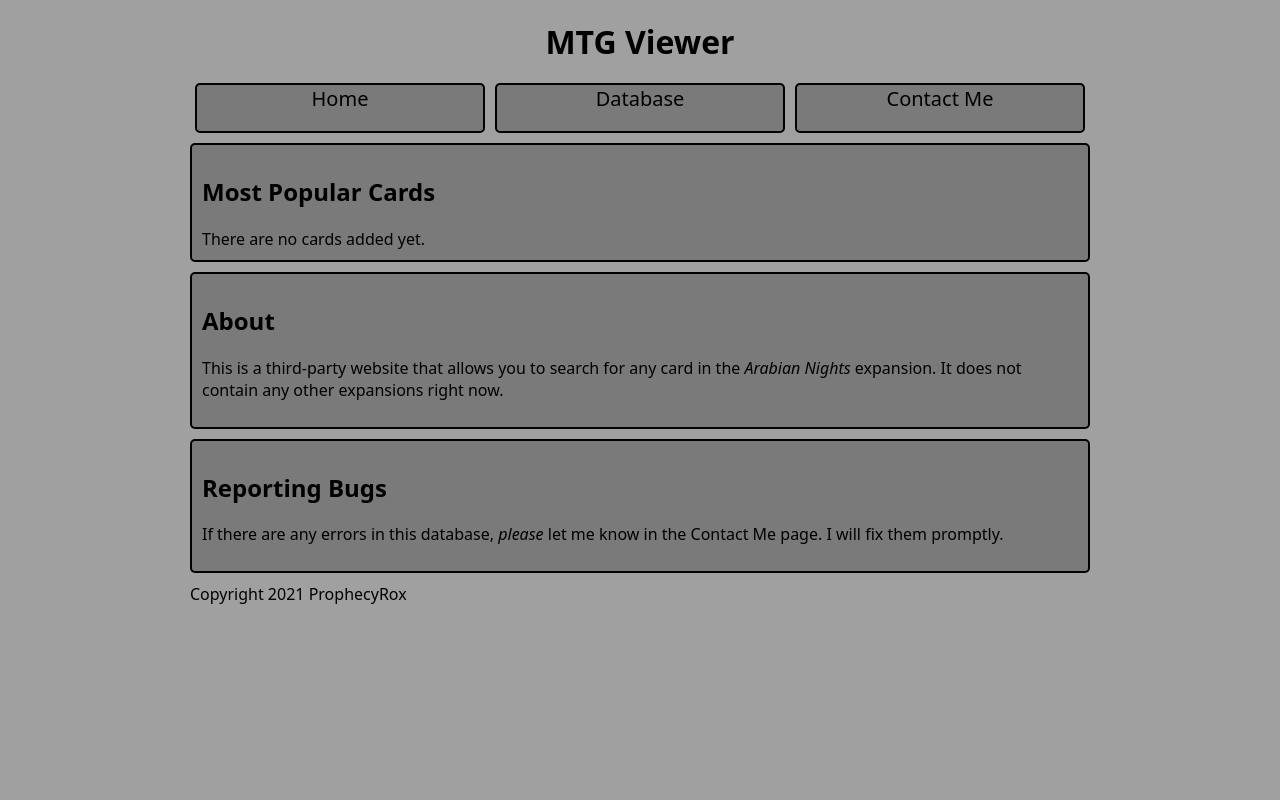
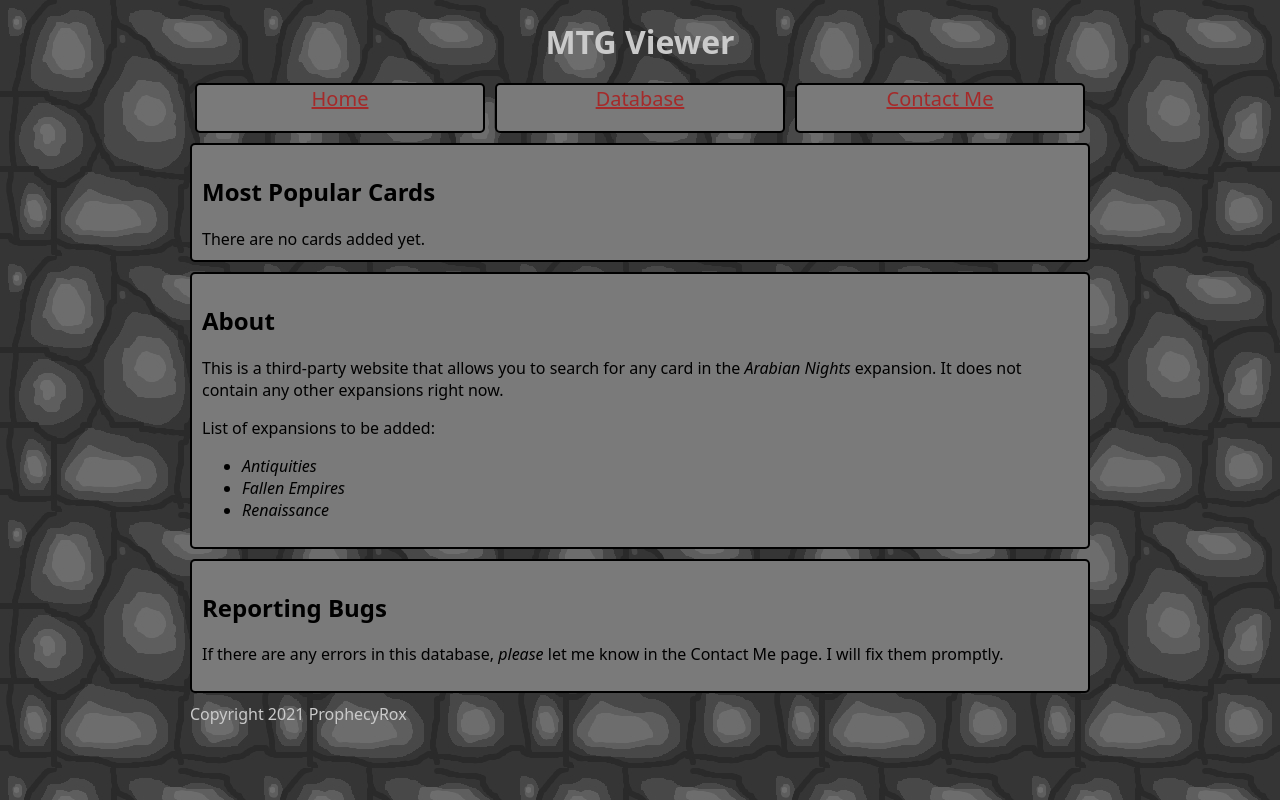
Before and after one commit to ProphecyRox/mtgcardviewer, a Django app: page /viewer/ in a window 1280 px wide. Run offline with Django 4.2, Linux system fonts and the light colour scheme; data that the repository does not hold is empty.

Commit message:
use bg texture

```diff
--- a/viewer/static/viewer/style.css
+++ b/viewer/static/viewer/style.css
@@ -6,7 +6,7 @@ body {
     width: 900px;
 
     /* TODO: Why does it cover the whole page and not just the box? */
-    background-color: #a0a0a0;
+    background-image: url(../../static/viewer/texture.jpg);
     font-family: system-ui, sans-serif;
 }
 
@@ -59,6 +59,11 @@ nav > section {
     margin: 0px 5px;
 }
 
+.nav_menu_text {
+    display: inline-block;
+    margin: auto 0;
+}
+
 main > section {
     padding: 10px;
     margin-bottom: 10px;
@@ -68,3 +73,8 @@ footer {
     /* Separate footer from main block */
     margin-top: 10px;
 }
+
+footer, header {
+    /* Make text stand out from background */
+    color:rgb(202, 202, 202);
+}
--- a/viewer/templates/viewer/index.html
+++ b/viewer/templates/viewer/index.html
@@ -17,17 +17,23 @@
         <!-- Navigation menu -->
         <nav>
             <section>
-                Home
+                <a href="index.html">
+                    Home
+                </a>
             </section>
             <section>
-                Database
+                <a href="search.html">
+                    Database
+                </a>
+                </section>
+            <section>
+                <a href="contact.html">
+                    Contact Me
+                </a>
             </section>
-            <section>
-                Contact Me
-            </section>
-            </ul>
         </nav>
 
+        <!-- Main page -->
         <main>
             <section>
                 <h2>Most Popular Cards</h2>
@@ -52,9 +58,24 @@
             <section>
                 <h2>About</h2>
                 <p>
-                    This is a third-party website that allows you to search for any card in the <em>Arabian Nights</em> expansion.
+                    This is a third-party website that allows you to search for any card in the <i>Arabian Nights</i> expansion.
                     It does not contain any other expansions right now.
                 </p>
+
+                <p>
+                    List of expansions to be added:
+                </p>
+                <ul>
+                    <li>
+                        <i>Antiquities</i>
+                    </li>
+                    <li>
+                        <i>Fallen Empires</i>
+                    </li>
+                    <li>
+                        <i>Renaissance</i>
+                    </li>
+                </ul>
             </section>
 
             <section>
@@ -65,6 +86,7 @@
                 </p>
             </section>
         </main>
+
         <footer>
             Copyright 2021 ProphecyRox
         </footer>
--- a/viewer/urls.py
+++ b/viewer/urls.py
@@ -3,5 +3,6 @@ from viewer import views
 
 urlpatterns = [
     path('', views.index),
-    path('details/<str:name>/', views.details)
+    path('details/<str:name>/', views.details),
+    path('contact/', views.contact)
 ]
--- a/viewer/views.py
+++ b/viewer/views.py
@@ -16,3 +16,7 @@ def details(request, name):
         'name': name,
     }
     return HttpResponse(template.render(context, request))
+
+def contact(request):
+    template = loader.get_template('viewer/contact.html')
+    return HttpResponse(template.render({}, request))
```
Also changed, not shown: viewer/static/viewer/texture.jpg (added), viewer/templates/viewer/contact.html (added).
